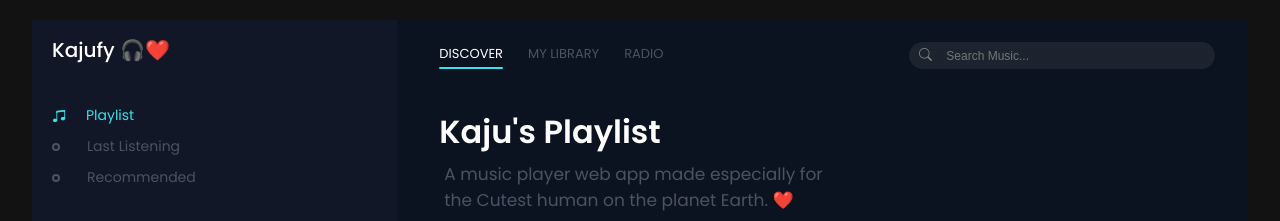
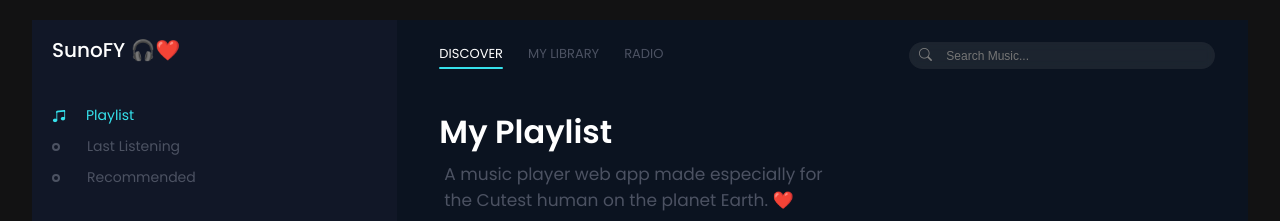
Before and after one commit to Utkarsh-123github/Music-Player, a plain HTML site: page index.html in a window 1280 px wide. Shown: the top 221 px of the page. Drawn offline with nearby package versions, Linux system fonts and the light colour scheme.

Commit message:
modified

```diff
--- a/index.html
+++ b/index.html
@@ -6,13 +6,13 @@
     <link rel="stylesheet" href="https://cdn.jsdelivr.net/npm/bootstrap-icons@1.11.3/font/bootstrap-icons.min.css">
     <link rel="stylesheet" href="style.css">
     <link rel="stylesheet" href="media.css">
-    <title>KajuFY : A web music player</title>
+    <title>SunoFY : A web music player</title>
 </head>
 <body>
     <header>
         <div class="menu_side">
             <h6 id="menu_list_active_button"><i class="bi bi-music-note-list"></i></h6>
-            <h1>Kajufy 🎧❤️</h1>
+            <h1>SunoFY 🎧❤️</h1>
             <div class="playlist">
                 <h4 class="active"><span></span><i class="bi bi-music-note-beamed"></i>Playlist</h4>
                 <h4><span></span><i class="bi bi-music-note-beamed"></i>Last Listening</h4>
@@ -87,7 +87,7 @@
                 </div>
             </nav>
             <div class="content">
-                <h1>Kaju's Playlist</h1>
+                <h1>My Playlist</h1>
                 <p>A music player web app made especially for <br> the Cutest human on the planet Earth. ❤️</p>
             </div>
             <div class="popular_song">
```
